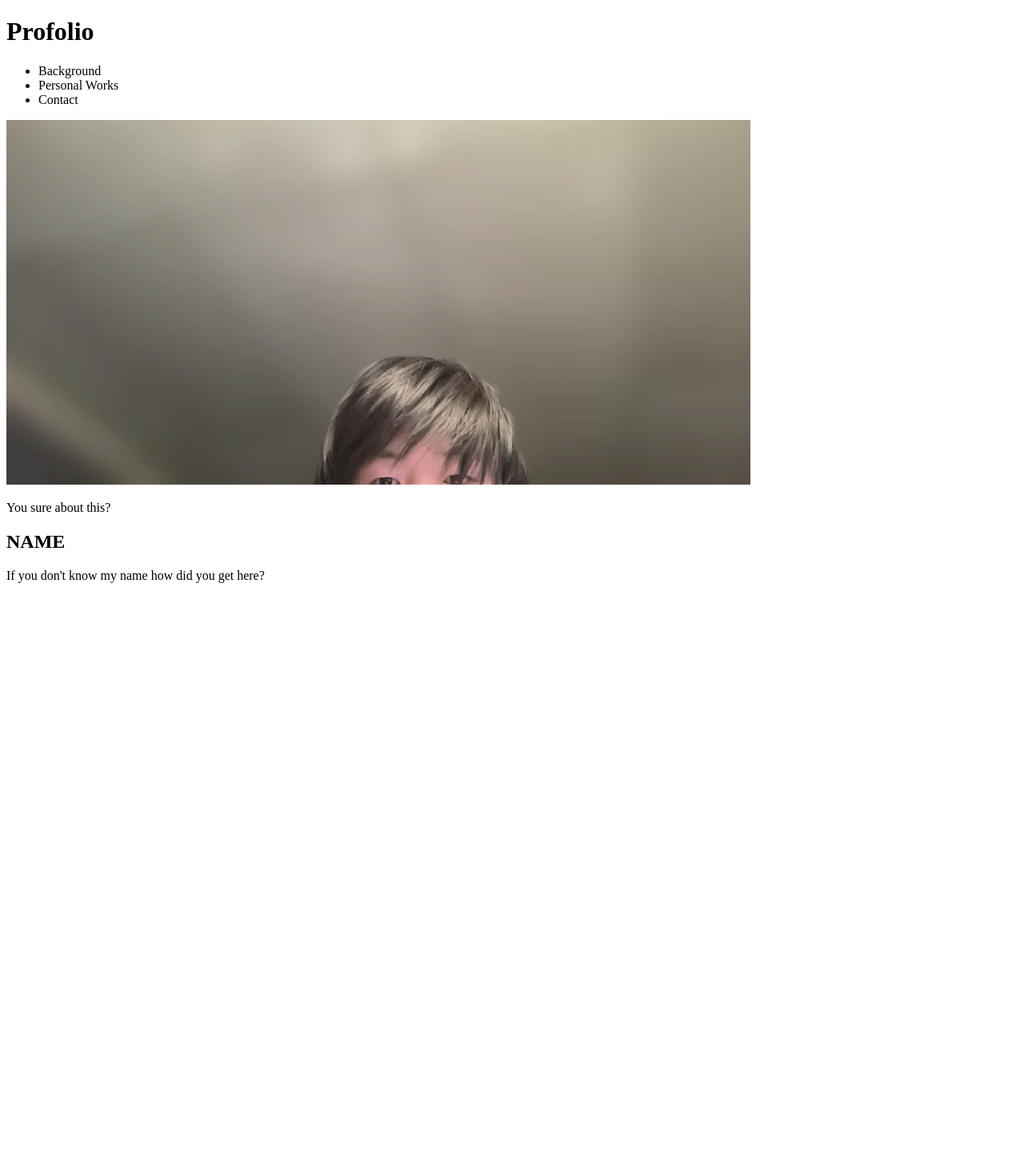
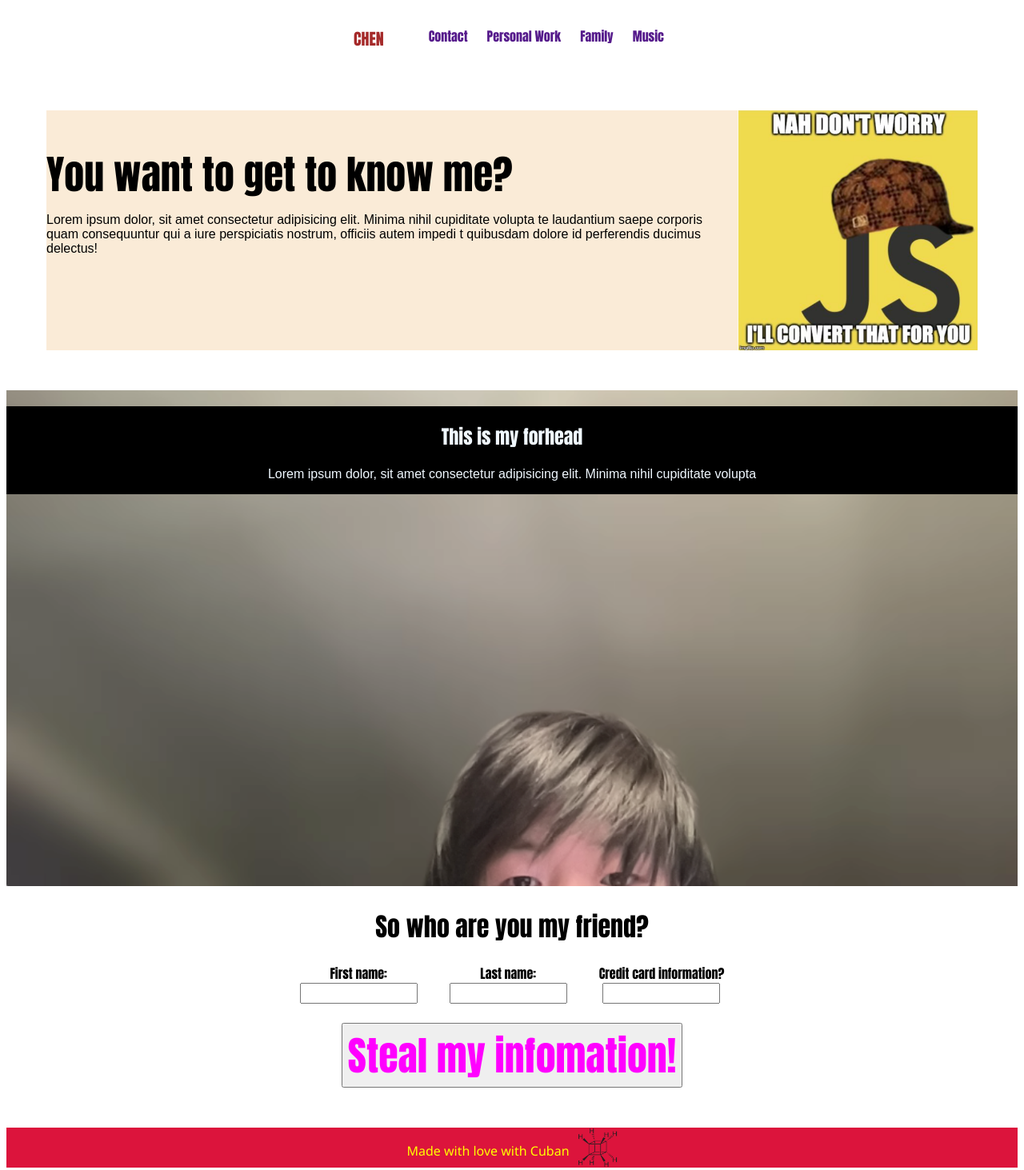
Before and after one commit to CuvtPi1L/Profolio_page, a plain HTML site: page index.html in a window 1280 px wide. Shown: the whole page at 80% size. Before the commit the page ends 800 px from the top, so only its background shows below. Drawn offline with Linux system fonts and the light colour scheme.

Commit message:
redo, new html and css, it's kinda funny

```diff
--- a/index.html
+++ b/index.html
@@ -3,55 +3,80 @@
 <head>
     <meta charset="UTF-8">
     <meta name="viewport" content="width=device-width, initial-scale=1.0">
-    <title>Document</title>
-    <link href="./style.css"
+    <title>Chen's page</title>
+    <link rel="stylesheet" href="./style.css">
 </head>
 <body>
-    <head>
-        <div class="container">
-            <h1>
-                Profolio
-            </h1>
+    <!-- Header-->
+    <header>
+        <nav>
+            <h1>CHEN</h1> <!-- Title-->
+            <ul class="flex_container">
+                <li class="flex_box" ><a href="">Contact</a></li>
+                <li class="flex_box" ><a href="">Personal Work</a></li>
+                <li class="flex_box" ><a href="">Family</a></li>
+                <li class="flex_box" ><a href="">Music</a></li><!-- these need to be sized and colored?-->
+            </ul>
+        </nav>
+    </header>
 
-            <nav>
-                <ul>
-                    <li>Background</li>
-                    <li>Personal Works</li>
-                    <li>Contact</li>
-                </ul>
-            </nav>
+    <section class="flex_container">
+        <div class="text_box">
+<!--should I flex box in a flex box?, I mean what's the problem with it right?-->
+            <h1>You want to get to know me?</h1>
+    <!--I need to make the title super big-->
+            <p>Lorem ipsum dolor, sit amet consectetur
+                adipisicing elit. Minima nihil cupiditate volupta
+                te laudantium saepe corporis quam consequuntur qui
+                a iure perspiciatis nostrum, officiis autem impedi
+                t quibusdam dolore id perferendis ducimus delectus!</p>
         </div>
+        <img src="./Assets/I'llcoverfor you.png" width="300" height="300">
+    </section>
 
-        <div class="Background">
-            <img src="./Assets/forhead.png" alt="my Forhead as Background">
-            <p>
-                You sure about this?
-            </p>
+    <section class="flex_container_2">
+
+        <img src="./Assets/forhead.png" alt="forhead">
+        <!--I want this image to be behind texts-->
+
+        <div class="text_box_2">
+        <!--I just coped this from the last one, might not be a good idea-->
+            <h1 id="forhead">This is my forhead</h1>
+            <!--I need to make the title super big-->
+            <p>Lorem ipsum dolor, sit amet consectetur
+                adipisicing elit. Minima nihil cupiditate volupta
+             </p>
         </div>
-    </head>
-
-    <section>
-
-        <h2>
-            NAME
-        </h2>
-        <style>
-            .vertical {
-                border-left: 6px solid black;
-                height: 200px;
-                position:absolute;
-                left: 50%;
-            }
-        </style>
-
-        <p>
-            If you don't know my name how did you get here?
-        </p>
 
     </section>
 
+    <div class="form">
+        <h1>So who are you my friend?</h1>
+        <form>
+            <div>
+                <label for="fname">First name:</label><br>
+                <input type="text" id="fname" name="fname"><br>
+            </div>
 
+            <div>
+                <label for="Lname">Last name:</label><br>
+                <input type="text" id="lname" name="lname"><br>
+            </div>
 
+            <div>
+                <label for="Lname">Credit card information?</label><br>
+                <input type="text" id="lname" name="lname"><br>
+            </div>
+        </form>
+        <button type="button">Steal my infomation!</button>
+    </div>
+    <footer>
+        <code>
+            Made with love with Cuban
+        </code>
+        <img src="./Assets/1280px-Cuban.svg.png" alt="this is my Cuban"
+             width="50" height="50">
+    </footer>
 
 
 
--- a/style.css
+++ b/style.css
@@ -0,0 +1,131 @@
+*{
+    font-family: Impact, Haettenschweiler, 'Arial Narrow Bold', sans-serif;
+    box-sizing: border-box;
+}
+
+header{
+    height: 10vh;
+    display: flex;
+    align-items: center;
+    justify-content: center;
+}
+
+header nav h1{
+    float: left;
+    color: brown;
+    margin:1vh;
+    font-size: 20px;
+} /* make CHEN title float left*/
+
+ul.flex_container{
+    margin: 1vh;
+    display: flex;
+    justify-content: flex-end;
+    align-content: center;
+    gap: 1vh;
+    list-style-type: none;
+}
+
+li.flex_box a{
+    padding: 1vh;
+    font-size: medium;
+    border-width: 1px;
+    border-color: black;
+    text-decoration: none;
+}
+/* that's it for header, continuing on are the sections*/
+
+section.flex_container{
+    background-color: antiquewhite ;
+    display: flex;
+    margin: 50px;
+    gap: 5px;
+}
+    section.flex_container div.text_box{
+        display:flex;
+        flex-direction: column;
+        justify-content: flex-start;
+
+    }
+    section.flex_container div.text_box h1{
+        font-size: 50px;
+    }
+
+    section.flex_container div.text_box p{
+        font-family: sans-serif;
+        margin-top: -30px;
+    }
+
+.flex_container_2{
+    position: relative;
+}
+
+section.flex_container_2 img{
+    width: 100%;
+    height: auto;
+}
+
+.text_box_2{
+    position:absolute;
+    width: 100%;
+    top: 20px;
+    left: clac(50%-300px);
+    padding-left: 20px;
+    padding-right: 20px;
+    background-color: black;
+    text-align: center;
+}
+
+
+#forhead{
+  color:aliceblue
+}
+
+.text_box_2 p{
+    font-family: sans-serif;
+    background-color: black;
+    color: aliceblue;
+}
+
+div.form{
+    text-align: center;
+    gap: 5vh;
+}
+
+div.form form{
+    display:flex;
+    flex-direction: row;
+    gap: 5vh;
+    justify-content: center;
+    align-items: center;
+}
+
+div.form button{
+    margin-top: 3vh;
+    font-size: 50px;
+    cursor: pointer;
+    color:fuchsia
+}
+
+
+
+
+
+
+/* the end for the sections, maybe I will put a form after this but,
+'m working on the footer for now*/
+
+footer{
+    background-color: crimson;
+    margin-top: 50px;
+    display: flex;
+    align-content: center;
+    justify-content: center;
+    gap:10px;
+}
+
+footer code{
+    color: yellow;
+    margin-top: 18px;
+    font-family: 'Segoe UI', Tahoma, Geneva, Verdana, sans-serif;
+}
```
Also changed, not shown: 1 other file.
